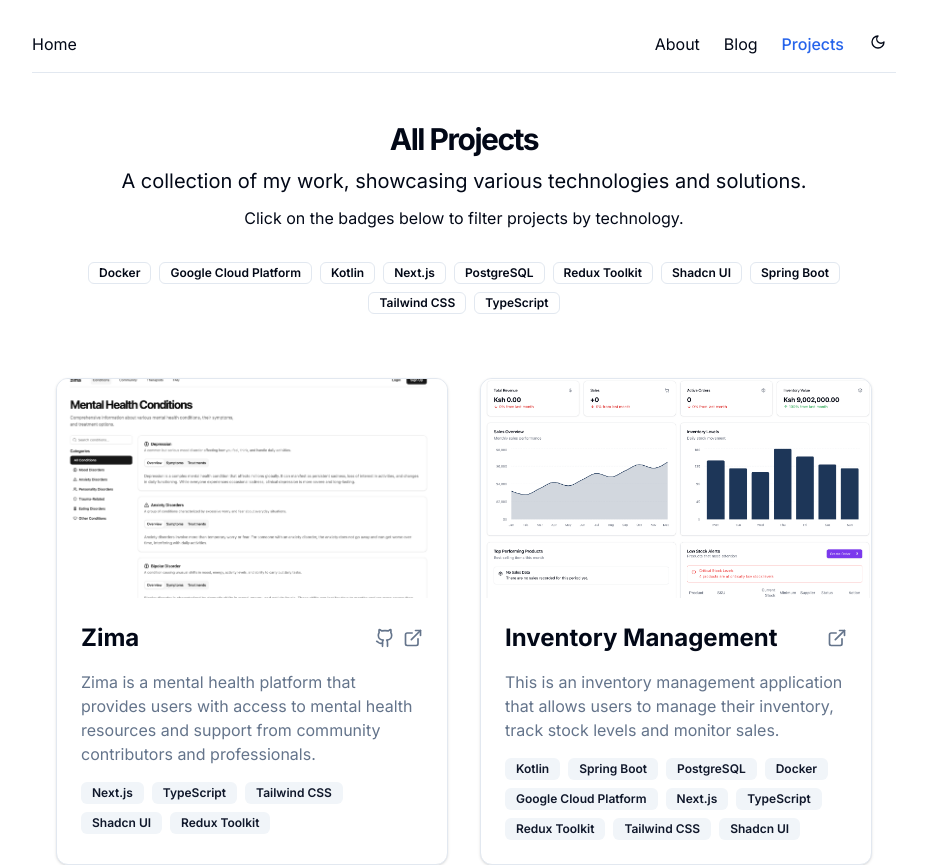
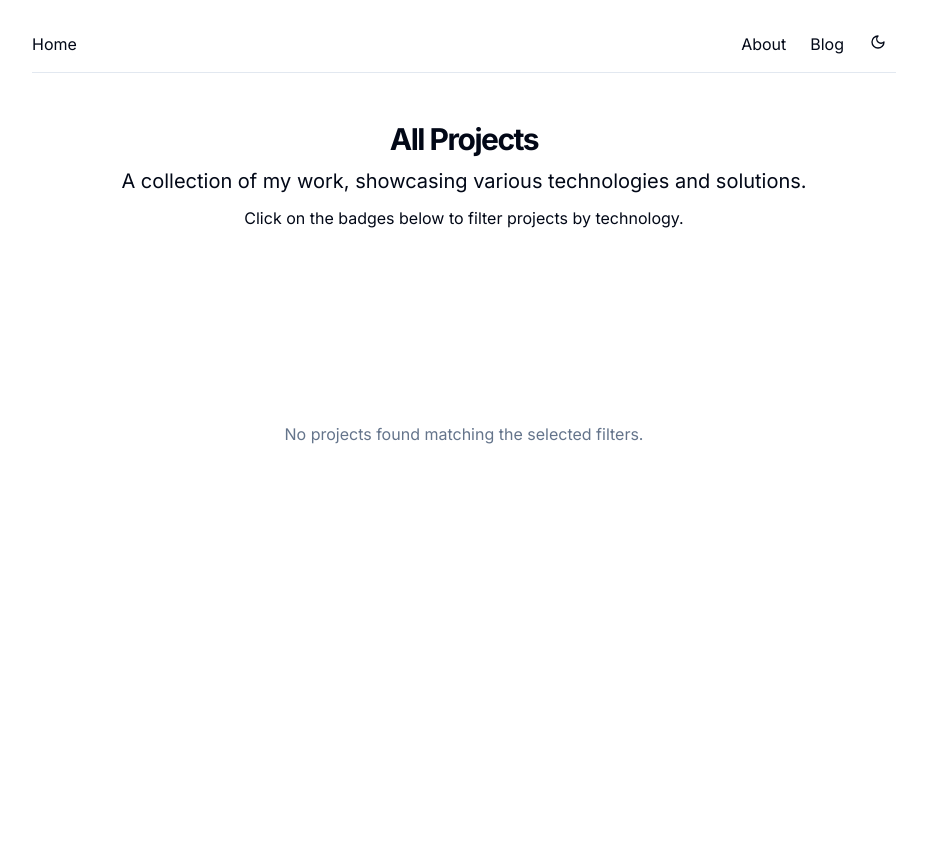
Before and after one commit to apella1/next-portfolio, a Next.js app: page /projects in a window 1280 px wide. Shown: the top 865 px of the page, without its empty margins (176-1103 px from the left). Built offline with nearby package versions, Linux system fonts and the light colour scheme.

Commit message:
feat: conditionally display projects page only when they exist

```diff
--- a/components/navbar.tsx
+++ b/components/navbar.tsx
@@ -8,13 +8,14 @@ import Link from "next/link";
 import { usePathname } from "next/navigation";
 import { useState } from "react";
 import ThemeSwitcher from "./theme-switcher";
+import { projects } from "@/data/projects";
 
 export default function Navbar() {
   const menuItems: MenuItem[] = [
     // { name: "Newsletter", href: "/newsletter" },
     { name: "About", href: "/about" },
     { name: "Blog", href: "/blog" },
-    { name: "Projects", href: "/projects" },
+    ...(projects.length > 0 ? [{ name: "Projects", href: "/projects" }] : []),
   ];
 
   const homeItem = { name: "Home", href: "/" };
--- a/data/projects.ts
+++ b/data/projects.ts
@@ -8,7 +8,9 @@ export interface Project {
   featured: boolean;
 }
 
-export const projects: Project[] = [
+export const projects: Project[] = [];
+
+export const softwareProjects: Project[] = [
   {
     title: "Zima",
     description:
```
